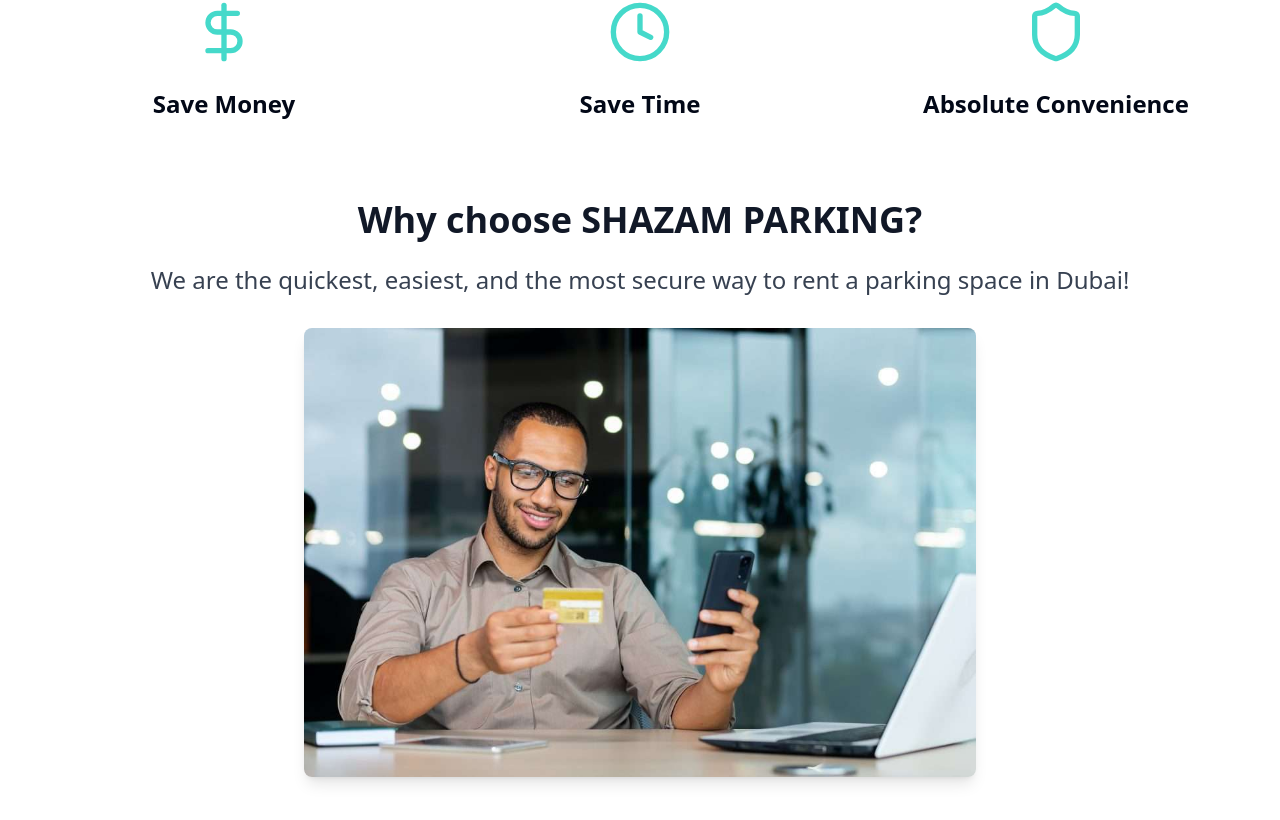
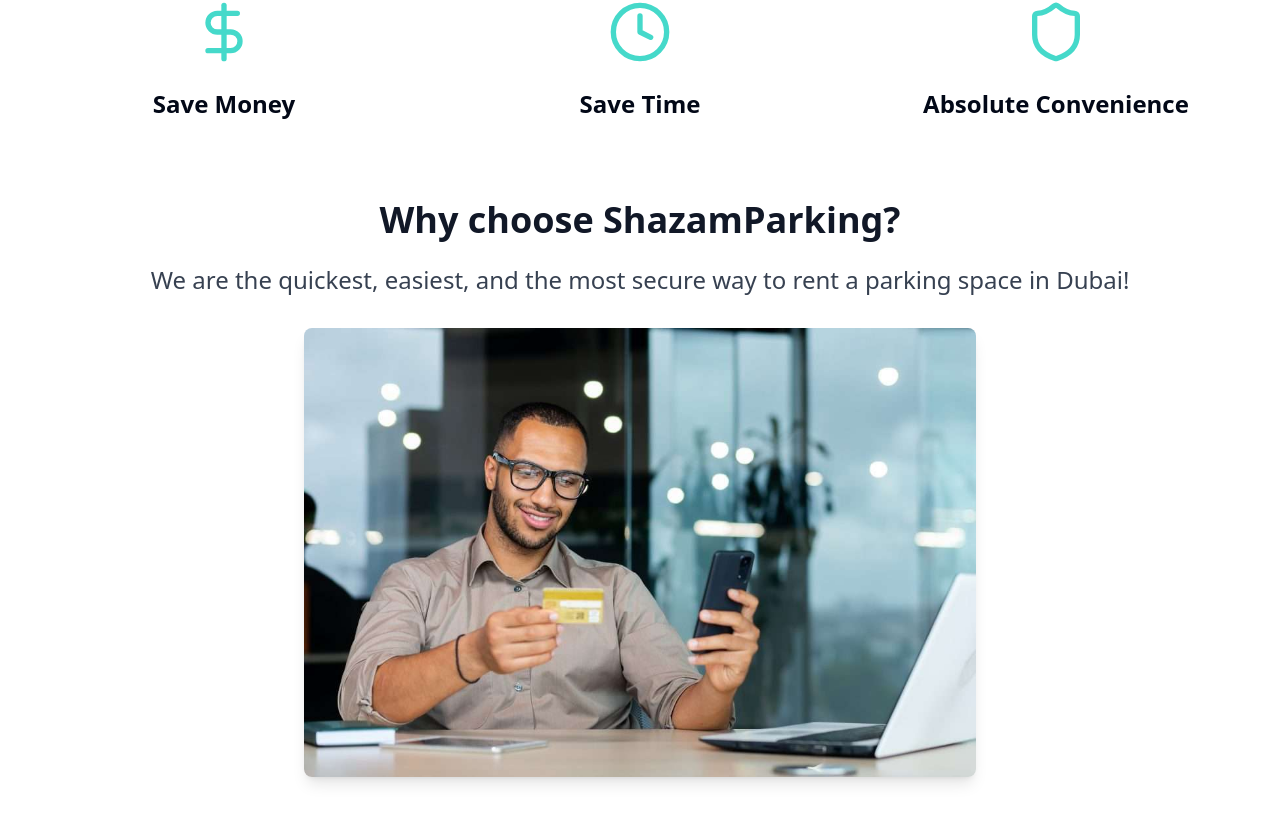
Before and after one commit to digisurf777/park-city-dubai, a React (Vite) app: page / in a window 1280 px wide. Shown: the part 3112-3932 px from the top of the page. Built offline with nearby package versions, Linux system fonts and the light colour scheme.

Commit message:
Rename "Shazam Parking"
Update "Shazam Parking" to "ShazamParking" in the selected element.

```diff
--- a/src/pages/Index.tsx
+++ b/src/pages/Index.tsx
@@ -445,7 +445,7 @@ const Index = () => {
 
           <div className="text-center mb-12 sm:mb-16">
             <h2 className="text-2xl sm:text-3xl lg:text-4xl font-bold text-gray-900 mb-4 sm:mb-6 px-4">
-              Why choose SHAZAM PARKING?
+              Why choose ShazamParking?
             </h2>
             <h3 className="text-lg sm:text-xl lg:text-2xl text-gray-700 mb-6 sm:mb-8 px-4">
               We are the quickest, easiest, and the most secure way to rent a parking space in Dubai!
```
